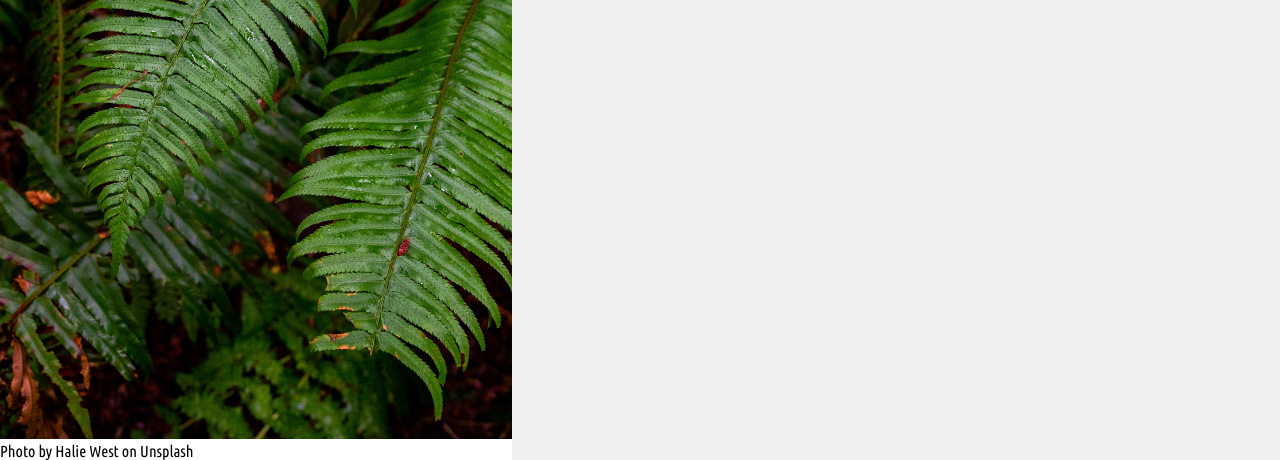
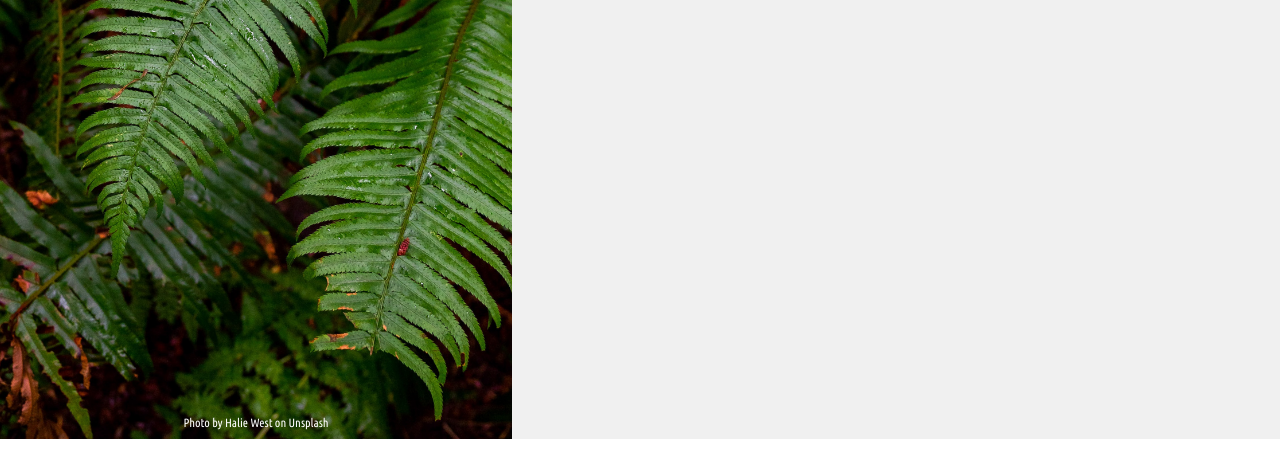
Before and after one commit to heresywolves/online-form, a plain HTML site: page index.html in a window 1280 px wide. Shown: the part 361-821 px from the top of the page. After the commit the page ends 800 px from the top, so only its background shows below. Drawn offline with Linux system fonts and the light colour scheme.

Commit message:
Fix bug of the image by making it display block

```diff
--- a/index.html
+++ b/index.html
@@ -17,7 +17,7 @@
       <img src="img/logo.svg" alt="temdev-logo">
       <p>Temdev</p>
     </div>
-    <p>Photo by Halie West on Unsplash</p>
+    <p id="credit">Photo by Halie West on Unsplash</p>
   </div>
   <div class="right-side">
     <p>This is not a real online service! You know you need something like this in your life
--- a/styles.css
+++ b/styles.css
@@ -21,6 +21,7 @@ body {
 }
 
 .left-side img[src="img/leaves.jpg"] {
+  display: block;
   object-fit: cover;
   height: 100vh;
   width: 40vw;
@@ -58,10 +59,16 @@ body {
   right: 10px;
 }
 
+.left-side {
+  display: flex;
+  justify-content: center;
+}
+
 #credit {
   position: absolute;
   color: white;
-  top: 5px;
+  bottom: 10px;
+  font-size: 12px;
 }
 
 .right-side {
```
